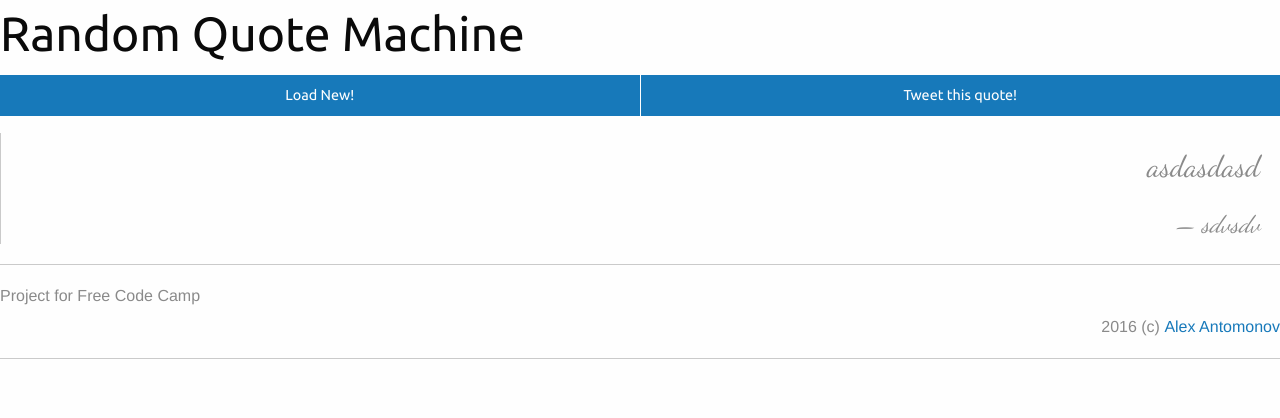
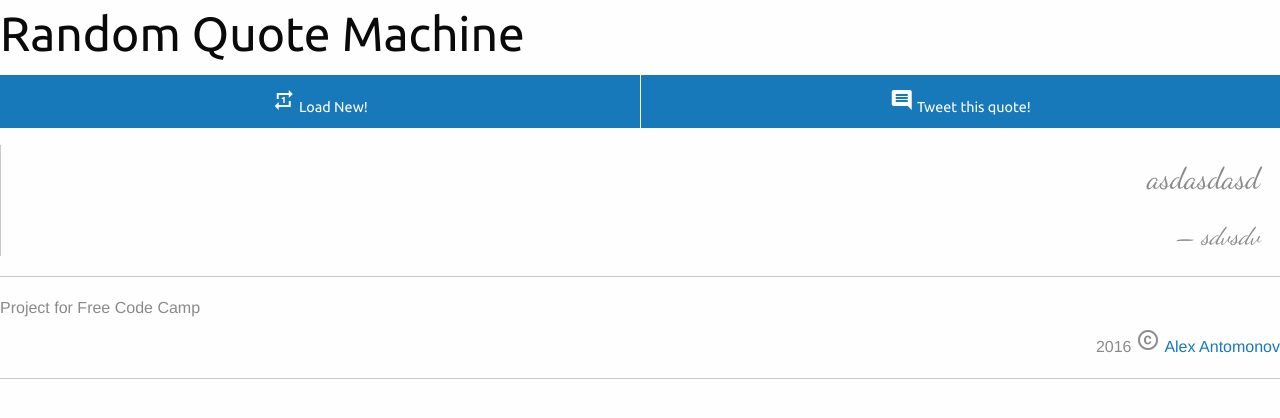
Before and after one commit to Lasicaine/LearningJS, a plain HTML site: page Basic Front End Development Projects/Random Quote Machine/indexR.html in a window 1280 px wide. Drawn offline with nearby package versions, Linux system fonts and the light colour scheme.

Commit message:
Add icons

```diff
--- a/Basic Front End Development Projects/Random Quote Machine/indexR.html
+++ b/Basic Front End Development Projects/Random Quote Machine/indexR.html
@@ -5,6 +5,7 @@
     <meta charset="utf-8">
     <title>Random Quote Generator</title>
     <link rel="stylesheet" href="https://cdn.jsdelivr.net/foundation/6.2.4/foundation.min.css">
+    <link href="https://fonts.googleapis.com/icon?family=Material+Icons" rel="stylesheet">
     <style>
         @import 'https://fonts.googleapis.com/css?family=Ubuntu';
         @import 'https://fonts.googleapis.com/css?family=Dancing+Script';
@@ -57,8 +58,8 @@
     <div class="row">
         <div class="grid-block">
             <div class="expanded button-group">
-                <a id="btnLoad" class="button">Load New!</a>
-                <a id="btnTweet" class="button" target="_blank" href="#">Tweet this quote!</a>
+                <a id="btnLoad" class="button"><i class="material-icons">repeat_one</i>&nbsp;Load New!</a>
+                <a id="btnTweet" class="button" target="_blank" href="#"><i class="material-icons">insert_comment</i>&nbsp;Tweet this quote!</a>
             </div>
         </div>
     </div>
@@ -76,7 +77,7 @@
             <h6 class="text-left subheader">Project for Free Code Camp</h6>
         </div>
         <div class="medium-6 columns">
-            <h6 class="text-right subheader">2016&nbsp;(c)&nbsp;<a href="https://www.freecodecamp.com/suomaa" target="_blank">Alex Antomonov</a></h6>
+            <h6 class="text-right subheader">2016&nbsp;<i class="material-icons">copyright</i>&nbsp;<a href="https://www.freecodecamp.com/suomaa" target="_blank">Alex Antomonov</a></h6>
         </div>
     </div>
     <hr>
```
